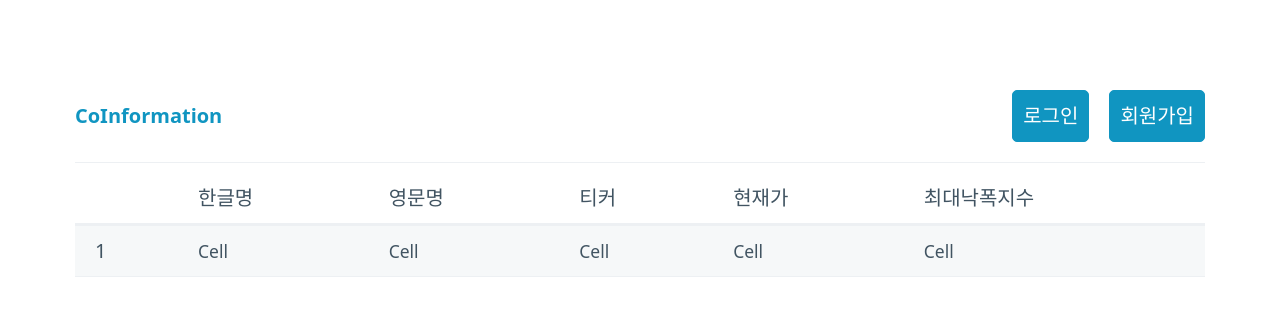
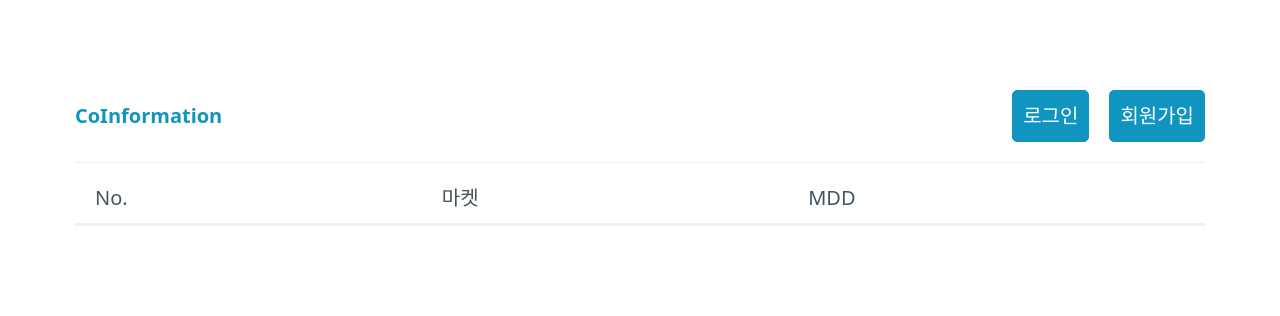
Before and after one commit to limhm1396/coinformation, a website: page views/index.html in a window 1280 px wide. Drawn offline with nearby package versions, Linux system fonts and the light colour scheme; files that its build step writes are made by us from their sources.

Commit message:
메인 페이지 수정

```diff
--- a/app.js
+++ b/app.js
@@ -10,7 +10,6 @@ const logger = require('morgan');
 const nunjucks = require('nunjucks');
 
 const indexRouter = require('./routes/index');
-const usersRouter = require('./routes/users');
 
 const app = express();
 
@@ -41,7 +40,6 @@ sequelize.sync({ force: false, alter: false })
   });
 
 app.use('/', indexRouter);
-app.use('/users', usersRouter);
 
 // catch 404 and forward to error handler
 app.use(function (req, res, next) {
--- a/views/index.html
+++ b/views/index.html
@@ -5,23 +5,21 @@
   <table role="grid">
     <thead>
       <tr>
-        <th scope="col"></th>
-        <th scope="col">한글명</th>
-        <th scope="col">영문명</th>
-        <th scope="col">티커</th>
-        <th scope="col">현재가</th>
-        <th scope="col">최대낙폭지수</th>
+        <th scope="col">No.</th>
+        <th scope="col">마켓</th>
+        <th scope="col">MDD</th>
       </tr>
     </thead>
     <tbody>
+      {% set count = 1 %}
+      {% for mdd in mdds %}
       <tr>
-        <th scope="row">1</th>
-        <td>Cell</td>
-        <td>Cell</td>
-        <td>Cell</td>
-        <td>Cell</td>
-        <td>Cell</td>
+        <td>{{ count }}</td>
+        <td>{{ mdd.market }}</td>
+        <td>{{ mdd.mdd }}%</td>
       </tr>
+      {% set count = count + 1 %}
+      {% endfor %}
     </tbody>
   </table>
 </div>
```
Also changed, not shown: routes/index.js (+6 -2 lines), routes/users.js (deleted, +0 -9 lines).
